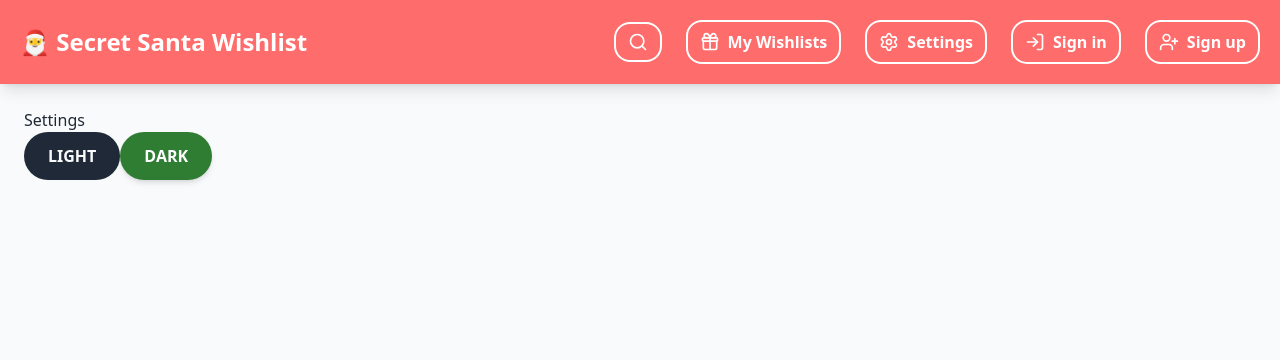
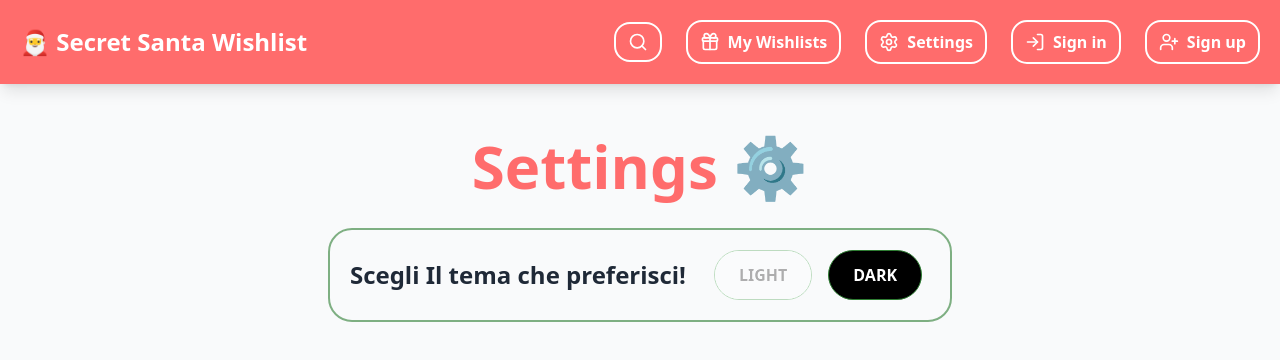
Before and after one commit to simoneburrai/secret-santa-wishlist-frontend, a React (Vite) app: page /settings in a window 1280 px wide. Shown: the top 360 px of the page. Built offline with nearby package versions, Linux system fonts and the light colour scheme.

Commit message:
feat: installed axios, zod, some ui changes

```diff
--- a/package.json
+++ b/package.json
@@ -11,11 +11,13 @@
   },
   "dependencies": {
     "@tailwindcss/vite": "^4.1.18",
+    "axios": "^1.13.2",
     "lucide-react": "^0.562.0",
     "react": "^19.2.0",
     "react-dom": "^19.2.0",
     "react-router-dom": "^7.12.0",
-    "tailwindcss": "^4.1.18"
+    "tailwindcss": "^4.1.18",
+    "zod": "^4.3.5"
   },
   "devDependencies": {
     "@eslint/js": "^9.39.1",
--- a/src/index.css
+++ b/src/index.css
@@ -47,3 +47,15 @@
 @utility nav-link {
   @apply py-2 px-2 md:px-3 flex border-2 rounded-2xl hover:cursor-pointer hover:bg-red-500;
 }
+
+button:hover {
+   cursor: pointer;
+   filter: brightness(120%);
+   transform: scale(103%);
+}
+
+button:disabled {
+  cursor:not-allowed;
+  opacity: 30%;
+  filter: brightness(120%)
+}
--- a/src/pages/Login.tsx
+++ b/src/pages/Login.tsx
@@ -1,10 +1,59 @@
 import type { JSX } from "react"
 import { Link } from "react-router-dom";
+import { useState } from "react";
+import { z } from "zod";
+
+const loginSchema = z.object({
+  email: z
+    .string()
+    .min(1, "L'email è obbligatoria")
+    .email("Formato email non valido"),
+  password: z
+    .string()
+    .min(6, "La password deve avere almeno 6 caratteri")
+});
+
 
 export default function Login(): JSX.Element {
+
+  const [formData, setFormData] = useState({
+    email: "",
+    password: ""
+  });
+
+  const [error, setError] =useState({
+    email: "",
+    password: ""
+  });
+
+  const validate = () => {
+  // Puliamo gli errori precedenti prima di validare
+  setError({ email: "", password: "" });
+
+  const result = loginSchema.safeParse(formData);
+
+  if (!result.success) {
+
+    const formattedErrors: any = {};
+
+    result.error.issues.forEach((issue) => {
+      formattedErrors[issue.path[0]] = issue.message;
+    });
+
+    setError(prev => ({ ...prev, ...formattedErrors }));
+    return false;
+  }
+
+  return true; // Tutto ok!
+};
+
+  const handleSubmit = ()=>{
+
+  };
+
   return (
     <div className="flex-1 flex justify-center items-center">
-      <form className="flex flex-col gap-4 p-8 border-2 border-primary rounded-3xl bg-white/5 backdrop-blur-sm w-full max-w-md shadow-xl">
+      <form onSubmit={handleSubmit} className="flex flex-col gap-4 p-8 border-2 border-primary rounded-3xl bg-white/5 backdrop-blur-sm w-full max-w-md shadow-xl">
         <h2 className="text-2xl font-bold text-center text-primary mb-4">Bentornato!</h2>
 
         <div className="flex flex-col gap-1">
@@ -15,7 +64,11 @@ export default function Login(): JSX.Element {
             name="email"
             id="email"
             placeholder="babbonatale@polo.nord"
+            value={formData.email}
+            onChange={(e) => setFormData({...formData, email: e.target.value})}
+            onBlur={validate}
           />
+          {error.email && <span className="text-xs text-primary font-bold">{error.email}</span>}
         </div>
 
         <div className="flex flex-col gap-1">
@@ -26,7 +79,11 @@ export default function Login(): JSX.Element {
             name="password"
             id="password"
             placeholder="••••••••"
+            value={formData.password}
+            onChange={(e) => setFormData({...formData, password: e.target.value})}
+            onBlur={validate}
           />
+          {error.password && <span className="text-xs text-primary font-bold">{error.password}</span>}
         </div>
 
         <button type="submit" className="btn-santa mt-4 w-full hover:cursor-pointer">
--- a/src/pages/Settings.tsx
+++ b/src/pages/Settings.tsx
@@ -8,11 +8,15 @@ export default function Settings() : JSX.Element{
 
     const {theme, toggleTheme} = useTheme();
 
-    return <div>
-        <h1>Settings</h1>
-        <div>
-            <button onClick={toggleTheme} disabled={theme === "light"} className="btn-christmas bg-xmas-text text-xmas-bg">LIGHT</button>
-            <button onClick={toggleTheme} disabled={theme === "dark"} className="btn-forest"  >DARK</button>
+    return <div className="h-full flex flex-1 flex-col items-center m-7">
+        <h1 className="text-4xl md:text-6xl font-black text-primary animate-bounce-slow mb-5">Settings ⚙️</h1>
+        <div className="border-2 rounded-3xl border-secondary/60 p-5 flex justify-between gap-5 items-center my-3">
+            <div className="text-2xl font-bold">Scegli Il tema che preferisci!</div>
+            <div>
+                <button onClick={toggleTheme} disabled={theme === "light"} className="btn-christmas mx-2 border border-secondary bg-white text-black">LIGHT</button>
+                <button onClick={toggleTheme} disabled={theme === "dark"} className="btn-christmas mx-2 border border-secondary bg-black text-white">DARK</button>
+            </div>
+
         </div>
     </div>
 }
```
Also changed, not shown: 1 other file (tests, documents, lock files or other folders).
